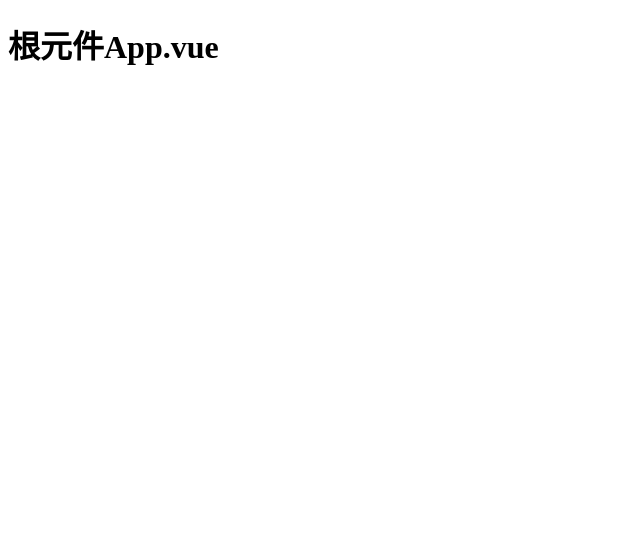
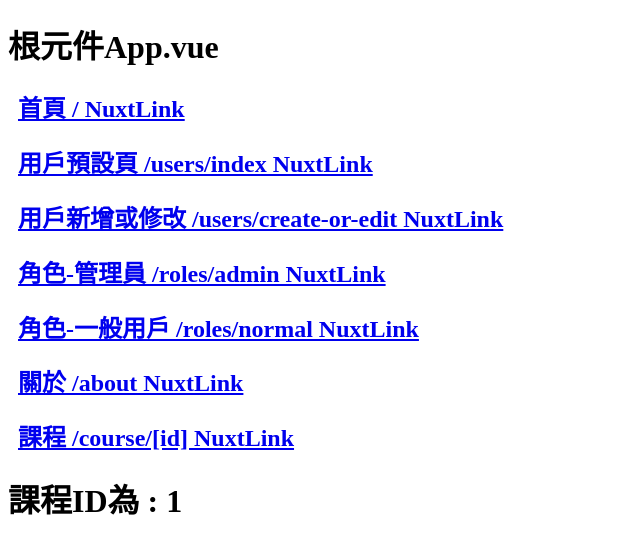
Before and after one commit to adam5096/MyNuxt-01, a Nuxt app: page /course/1 in a window 1280 px wide. Before the commit this address had no page. Shown: the top 554 px of the page, without its empty margins (0-640 px from the left). Built offline with nearby package versions, Linux system fonts and the light colour scheme.

Commit message:
Nuxt3-04-路由導航與傳遞參數

```diff
--- a/app.vue
+++ b/app.vue
@@ -1,6 +1,41 @@
 <template>
   <div>
     <h1>根元件App.vue</h1>
+    <!-- 跳轉標籤NuxtLink -->
+
+    <!-- NuxtLink會被編譯成a標籤，但不推薦直接使用a標籤
+        直接使用a標籤，點擊後會發生頁面刷新，相當於一次全新向伺服器端發起請求
+        使用nuxtlink屬於瀏覽器端本地導航切換頁面，即SPA
+    -->
+    <h2>
+      <NuxtLink to="/">首頁 / NuxtLink</NuxtLink>
+    </h2>
+    <h2>
+      <NuxtLink to="/users">用戶預設頁 /users/index NuxtLink</NuxtLink>
+    </h2>
+    <h2>
+      <NuxtLink to="/users/create-or-edit">用戶新增或修改 /users/create-or-edit NuxtLink</NuxtLink>
+    </h2>
+    <h2>
+      <NuxtLink to="/roles/admin">角色-管理員 /roles/admin NuxtLink</NuxtLink>
+    </h2>
+    <h2>
+      <NuxtLink to="/roles/normal">角色-一般用戶 /roles/normal NuxtLink</NuxtLink>
+    </h2>
+    <h2>
+      <NuxtLink to="/about">關於 /about NuxtLink</NuxtLink>
+    </h2>
+    <h2>
+      <NuxtLink to="/course/[id]">課程 /course/[id] NuxtLink</NuxtLink>
+    </h2>
+
+    <!-- 展示標籤 要改變這個位置的內容，要去瀏覽器網址列位置手動輸入對應的到的目錄名稱、層級-->
     <NuxtPage />
   </div>
 </template>
+
+<style scoped>
+a {
+  margin: 10px;
+}
+</style>
--- /dev/null
+++ b/pages/course/[id].vue
@@ -0,0 +1,17 @@
+<template>
+    <div>
+        <!-- <h1>課程ID為{{ id1 }} </h1> -->
+        <h1>課程ID為 : {{ id2 }} </h1>
+    </div>
+</template>
+
+<script lang="ts" setup>
+// const route = useRoute();
+// const id1 = route.params.id;
+const id2 = useRoute().params.id;
+</script>
+
+
+<style>
+
+</style>
--- a/pages/roles/admin.vue
+++ b/pages/roles/admin.vue
@@ -1,6 +1,6 @@
 <template>
     <div>
-        <h1>pages/roles/admin.vue</h1>
+        <h1>pages/roles/admin</h1>
         <h2>管理員</h2>
     </div>
 </template>
--- a/pages/roles/normal.vue
+++ b/pages/roles/normal.vue
@@ -1,6 +1,6 @@
 <template>
     <div>
-        <h1>pages/roles/normal.vue</h1>
+        <h1>pages/roles/normal</h1>
         <h2>一般用戶</h2>
     </div>
 </template>
```
